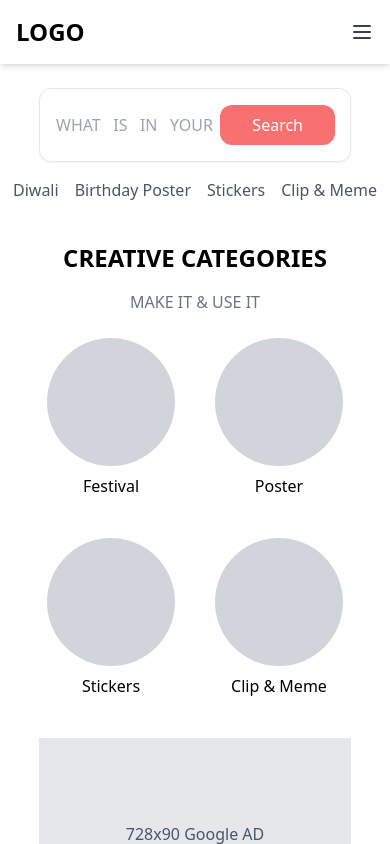
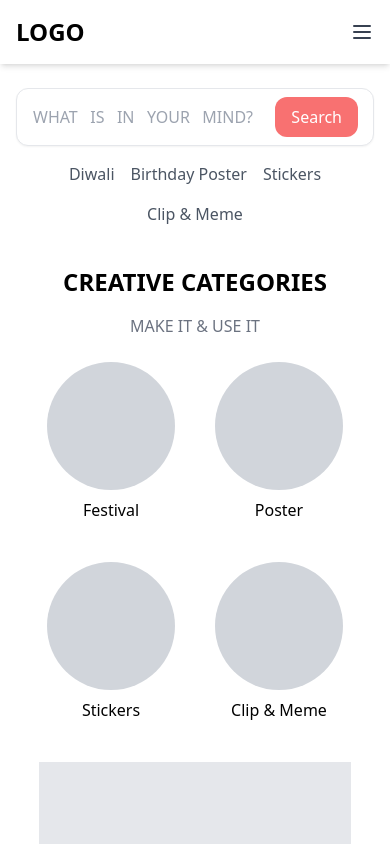
Before and after one commit to Deepak931014/personal-gif-project, a React (Vite) app: page / in a window 390 px wide. Shown: the top 844 px of the page. Built offline with nearby package versions, Linux system fonts and the light colour scheme.

Commit message:
Update HeroSection.jsx

```diff
--- a/src/components/home/HeroSection.jsx
+++ b/src/components/home/HeroSection.jsx
@@ -2,22 +2,22 @@ import React from "react";
 
 const HeroSection = () => {
   return (
-    <div className="flex flex-col items-center mt-6">
+    <div className="flex flex-col items-center mt-6 px-4 sm:px-6 md:px-8">
       {/* Wrapper container for input and button */}
-      <div className="relative w-4/5 md:w-2/3">
+      <div className="relative w-full sm:w-4/5 md:w-2/3">
         <input
           type="text"
           placeholder="WHAT   IS   IN   YOUR   MIND?"
-          className="w-full p-3 py-6 border rounded-xl shadow-sm text-gray-700 pl-4 pr-16" // Added padding-right for button space
+          className="w-full p-3 py-4 lg:py-6 border rounded-xl shadow-sm text-gray-700 pl-4 pr-16"
         />
         {/* Search button inside the same container */}
-        <button className="absolute right-4 top-1/2 transform -translate-y-1/2 bg-red-400 text-white px-8 py-2 rounded-xl">
+        <button className="absolute right-4 top-1/2 transform -translate-y-1/2 bg-red-400 text-white lg:px-8 px-4 py-2 rounded-xl">
           Search
         </button>
       </div>
 
       {/* Links section aligned to the start (left) */}
-      <div className="flex items-start gap-4 mt-4 text-gray-600">
+      <div className="flex flex-wrap items-start gap-4 mt-4 text-gray-600 justify-center sm:justify-start">
         <a href="#" className="cursor-pointer hover:text-red-400">Diwali</a>
         <a href="#" className="cursor-pointer hover:text-red-400">Birthday Poster</a>
         <a href="#" className="cursor-pointer hover:text-red-400">Stickers</a>
```
